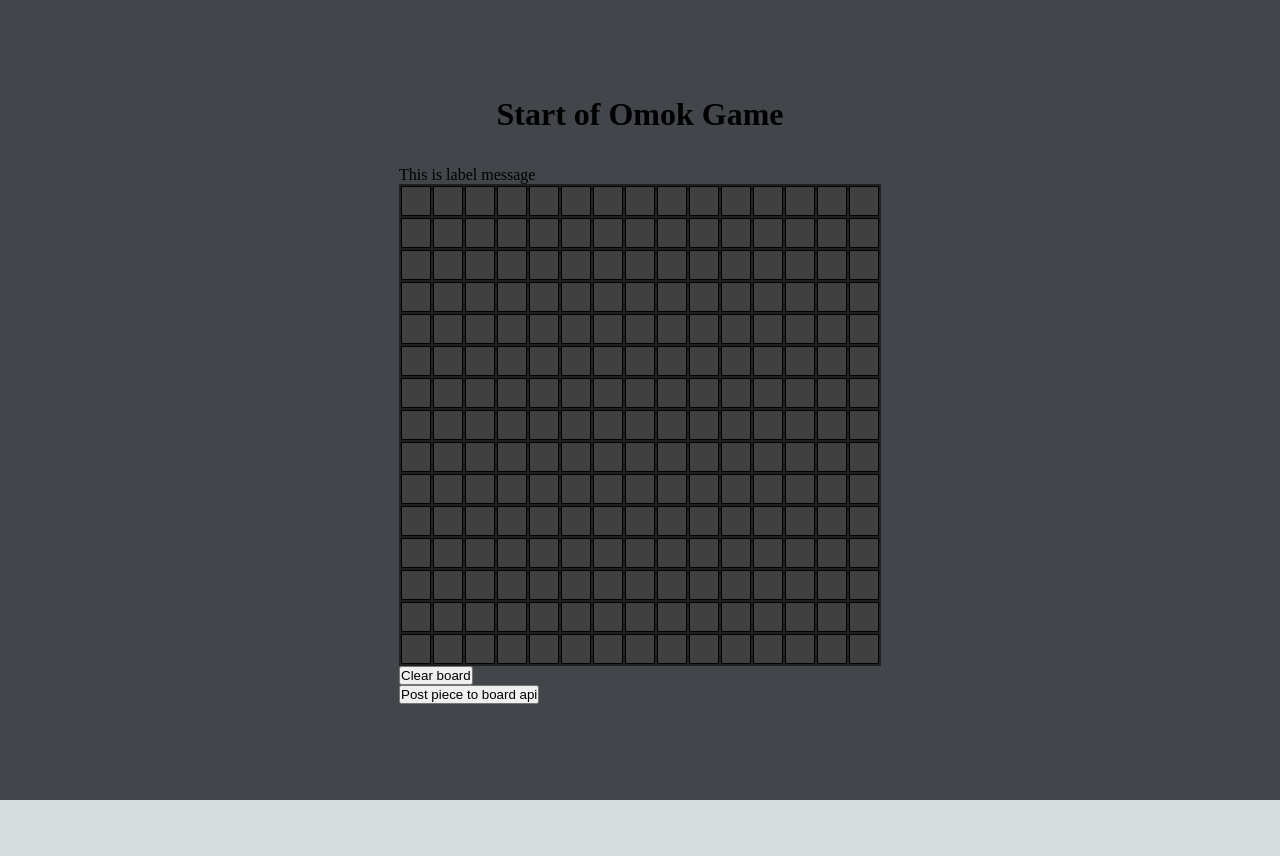
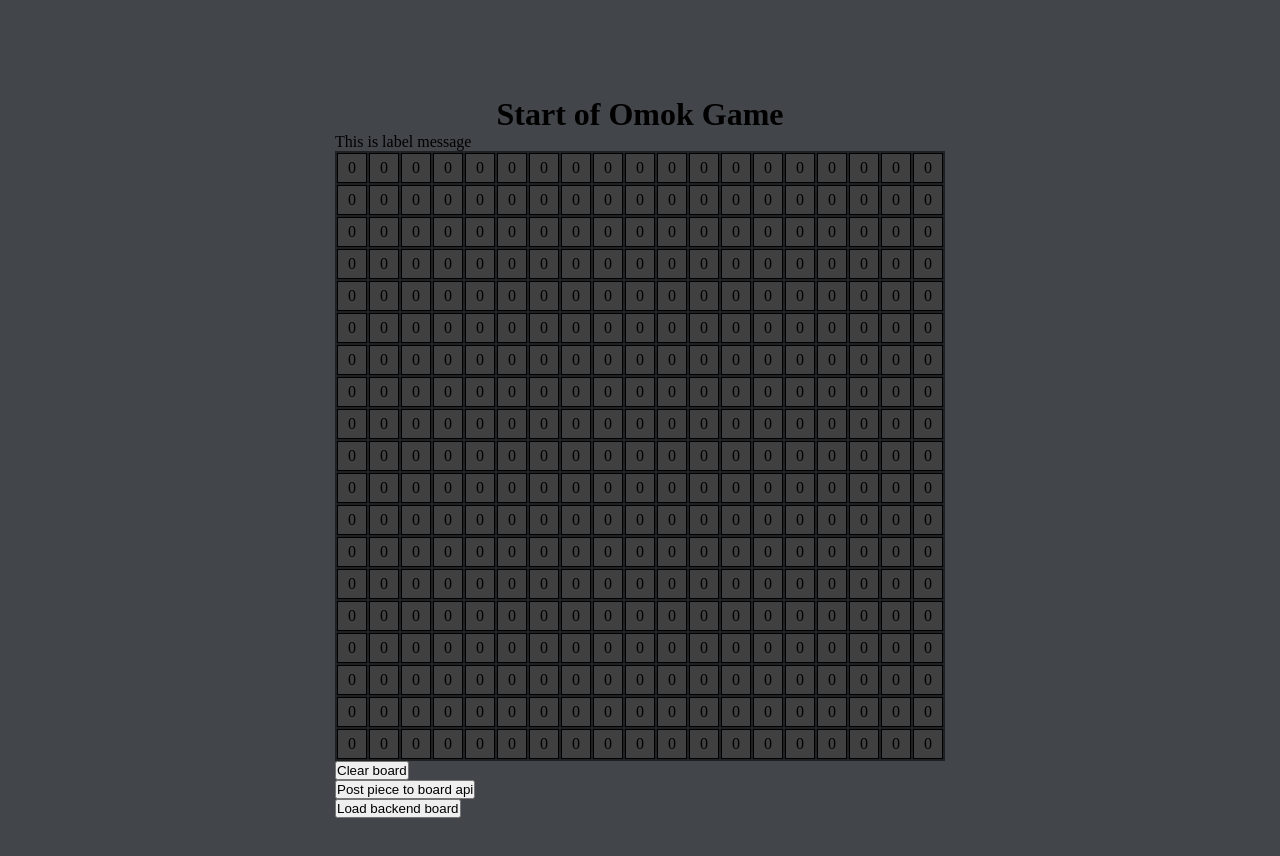
Before and after one commit to EugenSong/omok, a Next.js app: page / in a window 1280 px wide. Shown: the top 856 px of the page. Before the commit the page ends 800 px from the top, so only its background shows below. Built offline with nearby package versions, Linux system fonts and the light colour scheme.

Commit message:
Having problems with checkWin(), checking for 5-in-a-row win even after 5 in a row is updated in the frontend.
Win happens after the next player places their piece.

```diff
--- a/src/pages/components/Cell.tsx
+++ b/src/pages/components/Cell.tsx
@@ -5,7 +5,7 @@ import styles from '@/styles/Home.module.css';
 interface CellProps {
     rowIndex: number;
     colIndex: number;
-    value: string;
+    value: number;
     onClick: () => void;
   }
 
--- a/src/pages/frontend/Board.tsx
+++ b/src/pages/frontend/Board.tsx
@@ -6,19 +6,15 @@ import Message from '../components/Label';
 import checkWin from './winningLogic';
 
 
-interface GridProps {
-  numRows: number;
-  numCols: number;
-}
+// Grid skeleton
+const Grid = () => {
 
-
-// Grid skeleton
-const Grid = ({ numRows, numCols }: GridProps) => {
+    const BOARD_LEN = 19 // 19x19
 
     // client-side omok board
-const [client_omok_board, setClientBoard] = useState<number[]>([]);
+    const [client_omok_board, setClientBoard] = useState<number[][]>(Array(BOARD_LEN).fill(0).map(() => Array(BOARD_LEN).fill(0)));
 
-// asyncronously fetch board - works
+    // asyncronously fetch board - works ... use each time I grab the updated board
     const loadBoardFromBackend = async () => {
 
       // use utility and awesome fetch api to get data
@@ -29,17 +25,17 @@ const loadBoardFromBackend = async () => {
 
       // fill state board using fetched data
       setClientBoard(response_data);
-}
+    };
 
-// async place piece - works
-const placePieceIntoBackend = async (playerPiece: number, rowIndex: number, colIndex: number) => {
+    // async place piece - works ... took out playerPiece:number param since it exists in backend
+    const placePieceIntoBackend = async (rowIndex: number, colIndex: number) => {
       try {
       const response = await fetch('http://localhost:8000/piece', {
         method: "POST",
         headers: {
           "Content-Type": "application/json",
         },
-    body: JSON.stringify({player: playerPiece, x: rowIndex, y: colIndex}),
+        body: JSON.stringify({x: rowIndex, y: colIndex}),
       });
 
         const result = await response.json();
@@ -55,88 +51,84 @@ const placePieceIntoBackend = async (playerPiece: number, rowIndex: number, colI
       }
     };
 
+    // reset board in the backend
+    const resetBoard = async () => {
+    try {
+      const response = await fetch('http://localhost:8000/board/reset', {
+        method: "PUT",
+        headers: {
+          "Content-Type": "application/json",
+        }
+      });
+
+      const result = await response.json();
+      setClientBoard(result.board);
+      console.log(client_omok_board);
 
 
-  // create a board state to pass as parameter later into
-  const [board, setBoard] = useState<string[][]>(
-    Array(numRows)
-      .fill(null)
-      .map(() => Array(numCols).fill(''))
-  );
-
-  // create player turn state
-  const [p1Turn, setP1Turn] = useState<boolean>(true);
-
-  let player = '';
-
-  // reset board
-  const resetBoard = () => {
-
-    setBoard(
-      Array(numRows)
-        .fill(null)
-        .map(() => Array(numCols).fill(''))
-    );
-  }
-
-  // handle each player's piece in Grid
-  const handleClick = (rowIndex: number, colIndex: number) => {
-    if (board[rowIndex][colIndex] === '') {
-
-      // create temp copy board
-      const newBoard = [...board];
-      newBoard[rowIndex][colIndex] = p1Turn ? 'X' : 'O';
-
-      // set real board === temp board
-      setBoard(newBoard);
-      setP1Turn(!p1Turn);
-
-      if (p1Turn) {
-        player = 'X'
-      } else {
-        player = 'O'
-      }
-
-      // after each placement, check if a win
-      if (checkWin(newBoard, 'X')) {
-        alert('Player X wins!');
-        setBoard(
-          Array(numRows)
-            .fill(null)
-            .map(() => Array(numCols).fill(''))
-        );
-        setP1Turn(true);
-      } else if (checkWin(newBoard, 'O')) {
-        alert('Player O wins!');
-        setBoard(
-          Array(numRows)
-            .fill(null)
-            .map(() => Array(numCols).fill(''))
-        );
-        setP1Turn(true);
-      } else if (
-        newBoard.every((row) => row.every((cell) => cell !== ''))
-      ) {
-        alert('Tie game!');
-        setBoard(
-          Array(numRows)
-            .fill(null)
-            .map(() => Array(numCols).fill(''))
-        );
-        setP1Turn(true);
-      }
+    } catch (error) {
+      console.log("[Error] during resetBoard() PUT request");
     }
     };
 
+   // create player turn state
+   const [playerTurn, setPlayerTurn] = useState<number>(1);
+
+  // handle each player's piece in Grid
+  const handleClick = async (rowIndex: number, colIndex: number) => {
+    placePieceIntoBackend(rowIndex, colIndex);
+
+    // switch player turns in the frontend - use as label
+    if (playerTurn === 1) setPlayerTurn(2);
+    else if (playerTurn === 2) setPlayerTurn(1);
+
+
+      // after piece placed in the backend, check if a win after updating frontend board
+      if (checkWin(client_omok_board, 1)) {
+        alert('Player 1 wins!');
+        setClientBoard(  // resets frontend board
+          Array(BOARD_LEN)
+            .fill(0)
+            .map(() => Array(BOARD_LEN).fill(0))
+        );
+        resetBoard(); // resets backend board
+        setPlayerTurn(1);
+
+      } else if (checkWin(client_omok_board, 2)) {
+        alert('Player 2 wins!');
+        setClientBoard(
+          Array(BOARD_LEN)
+            .fill(0)
+            .map(() => Array(BOARD_LEN).fill(0))
+        );
+        resetBoard();
+        setPlayerTurn(1);
+
+      } else if (
+        client_omok_board.every((row) => row.every((cell) => cell !== 0))
+      ) {
+        alert('Tie game!');
+        setClientBoard(
+          Array(BOARD_LEN)
+            .fill(0)
+            .map(() => Array(BOARD_LEN).fill(0))
+        );
+        resetBoard();
+        setPlayerTurn(1);
+      }
+
+  };
+
+
   const renderRow = (rowIndex: number) => {
     const cells = [];
-    for (let colIndex = 0; colIndex < numCols; colIndex++) {
+    for (let colIndex = 0; colIndex < BOARD_LEN; colIndex++) {
       cells.push(
         <Cell
           key={`${rowIndex}-${colIndex}`}
           rowIndex={rowIndex}
           colIndex={colIndex}
-          value={board[rowIndex][colIndex]}
+          value={client_omok_board[rowIndex][colIndex]}
           onClick={() => handleClick(rowIndex, colIndex)} // handleClick() should include placePiece() in body
         />
       );
@@ -146,9 +138,9 @@ const placePieceIntoBackend = async (playerPiece: number, rowIndex: number, colI
 
   // fill each outer array with html row
   const rows = [];
-  for (let rowIndex = 0; rowIndex < numRows; rowIndex++) {
+  for (let rowIndex = 0; rowIndex < BOARD_LEN; rowIndex++) {
     rows.push(renderRow(rowIndex));
-  }
+  };
 
   return (
     <div>
@@ -162,7 +154,11 @@ const placePieceIntoBackend = async (playerPiece: number, rowIndex: number, colI
 
       {/* Remove later... testing purposes */}
       <div>
-      <button onClick={() => placePieceIntoBackend(2, 0, 4)}>Post piece to board api</button>
+      <button onClick={() => placePieceIntoBackend(0, 4)}>Post piece to board api</button>
+      </div>
+
+      <div>
+      <button onClick={() => loadBoardFromBackend()}>Load backend board</button>
       </div>
     </div>
   );
--- a/src/pages/index.tsx
+++ b/src/pages/index.tsx
@@ -18,7 +18,7 @@ export default function Home() {
       <main className={styles.main}>
         <h1>Start of Omok Game</h1>
         <div>
-      <Grid numRows={15} numCols={15} />
+      <Grid />
         </div>
       </main>
 
```
Lines whose indentation alone changed are shown as unchanged.
